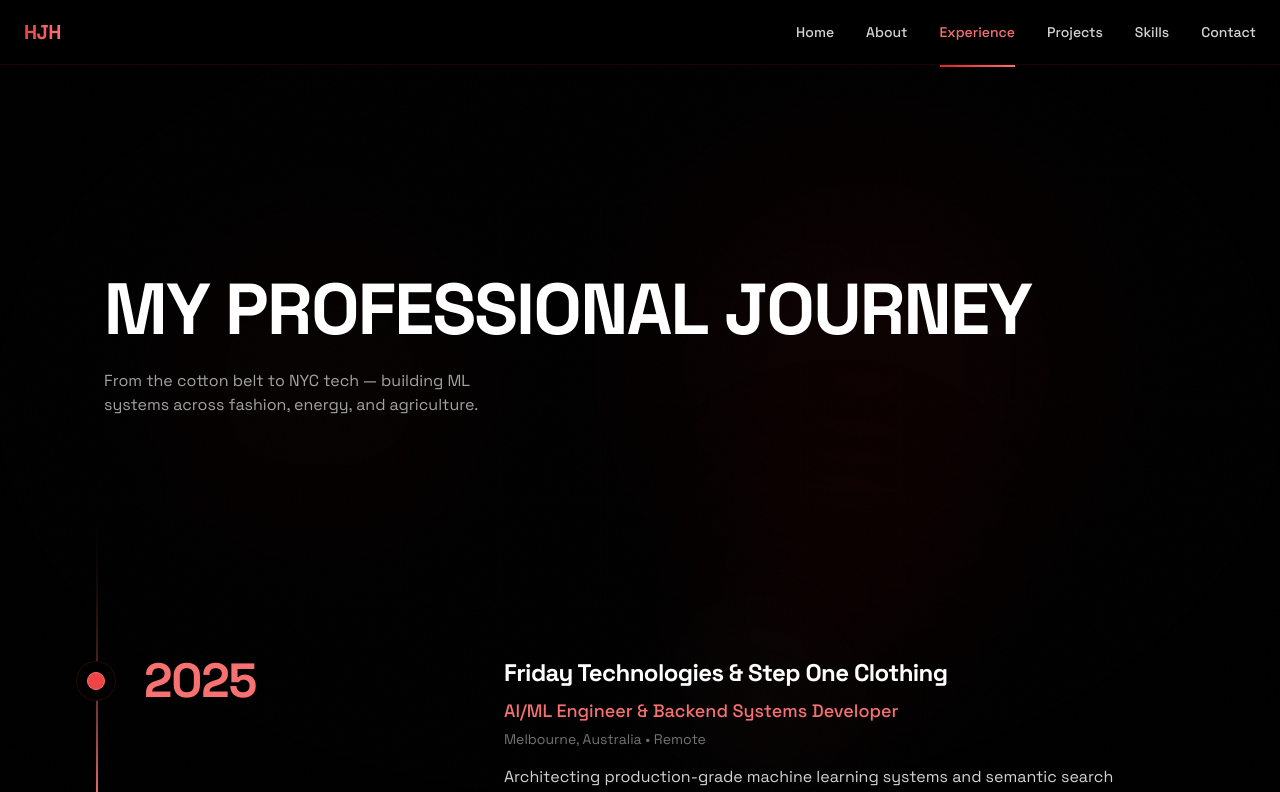
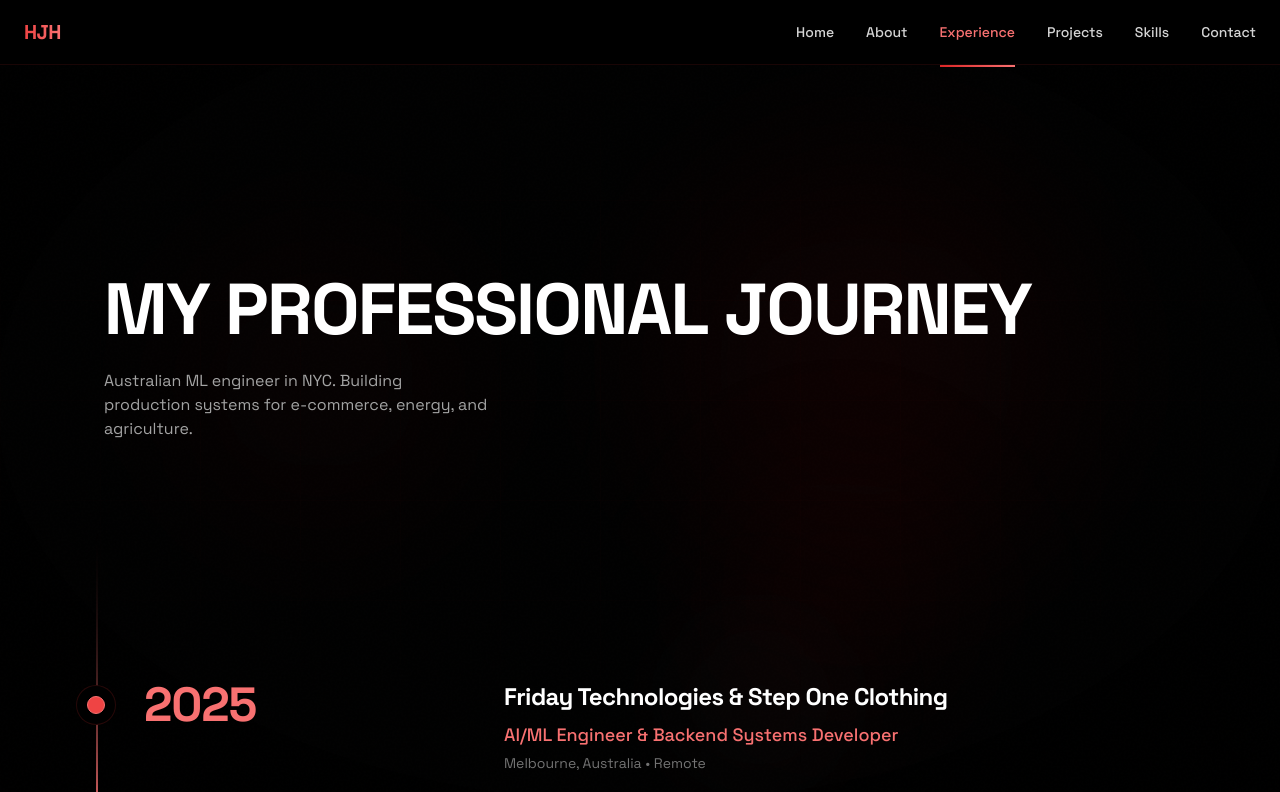
Before and after one commit to harveyhoulahan/harvey-portfolio, a Next.js app: page /experience in a window 1280 px wide. Shown: the top 792 px of the page. Built offline with nearby package versions, Linux system fonts and the light colour scheme.

Commit message:
Update bio tagline

```diff
--- a/components/ui/timeline.tsx
+++ b/components/ui/timeline.tsx
@@ -58,7 +58,7 @@ export const Timeline = ({ data }: { data: TimelineEntry[] }) => {
           containerRef={headerRef}
         />
         <p className="text-neutral-400 text-sm md:text-base max-w-sm mt-6">
-          From the cotton belt to NYC tech — building ML systems across fashion, energy, and agriculture.
+          Australian ML engineer in NYC. Building production systems for e-commerce, energy, and agriculture.
         </p>
       </div>
 
```
